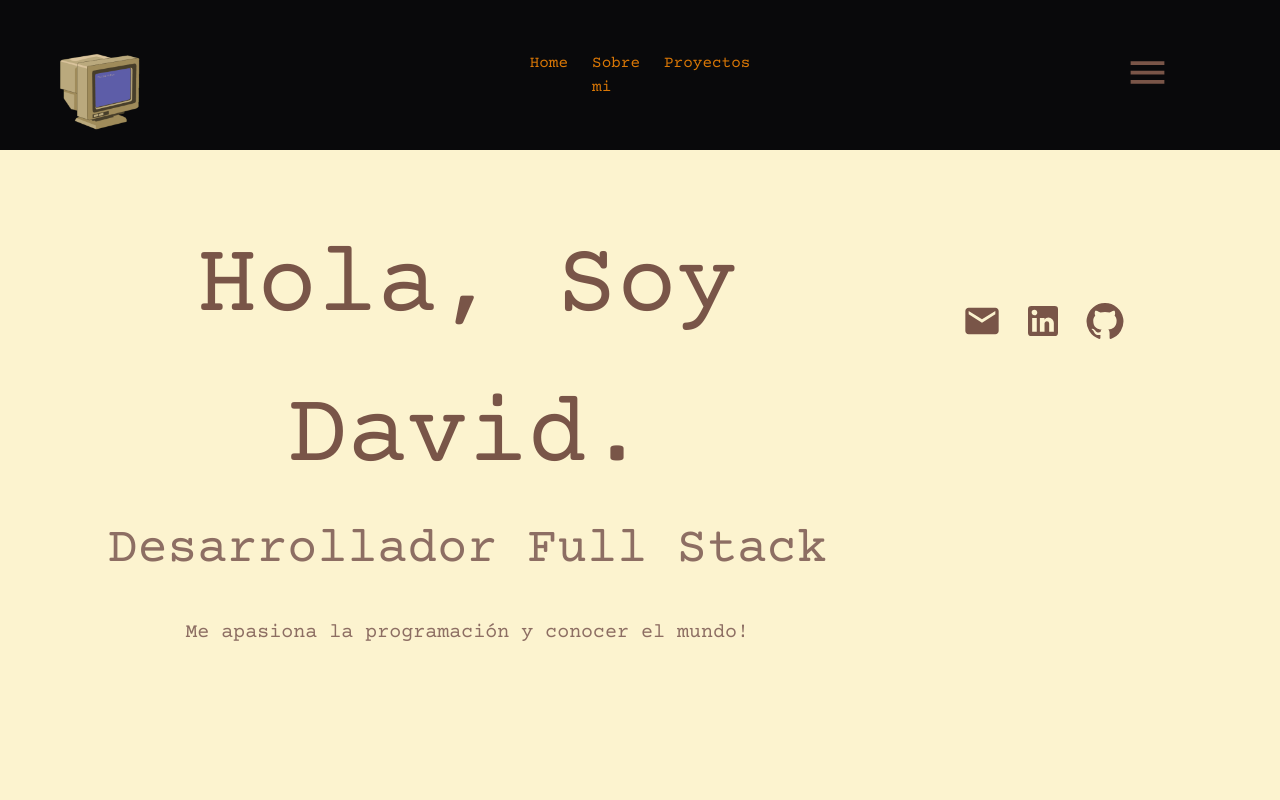
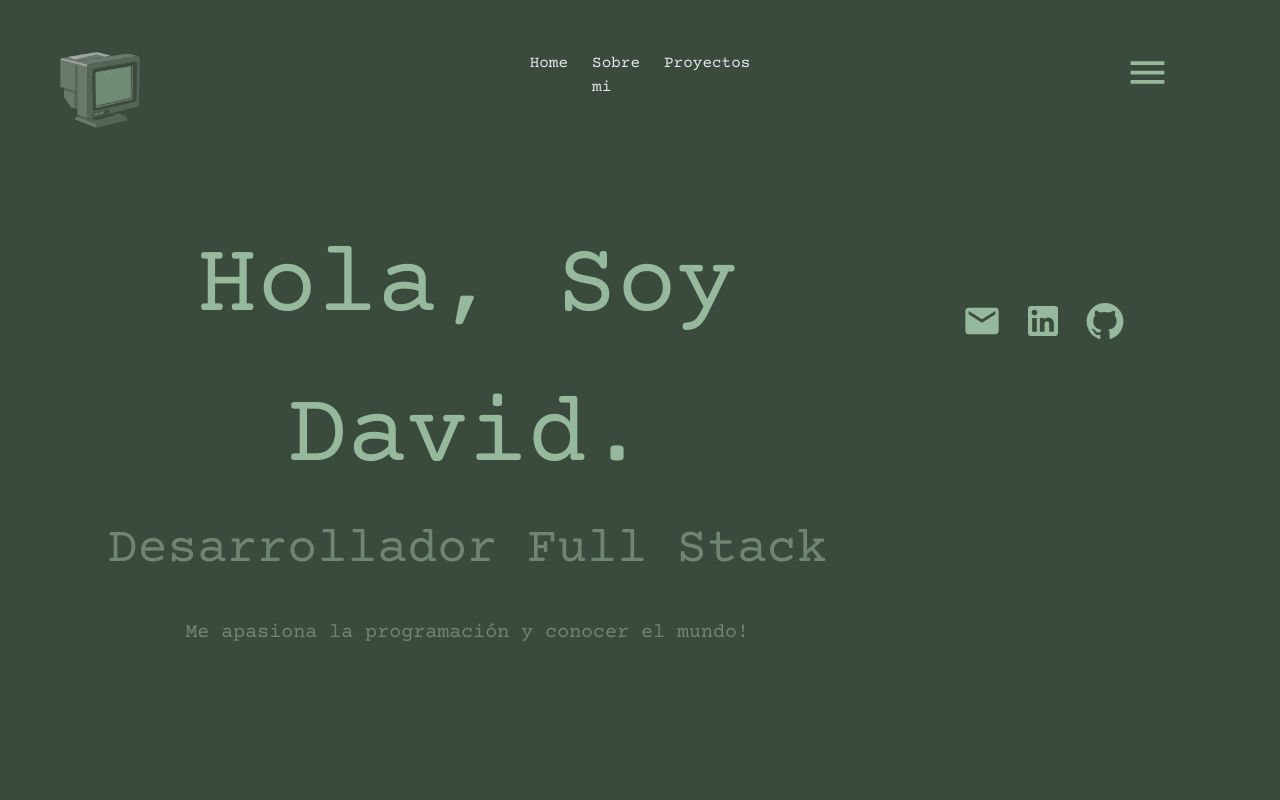
Before and after one commit to davidmarquez98/portafolio, a React (Vite) app: page /about in a window 1280 px wide. Shown: the top 800 px of the page. Built offline with nearby package versions, Linux system fonts and the light colour scheme.

Commit message:
feat: enable dark mode by default and remove black background from header

```diff
--- a/src/redux/darkmodeSlide.js
+++ b/src/redux/darkmodeSlide.js
@@ -1,6 +1,6 @@
 import { createSlice } from "@reduxjs/toolkit"
 
-const initialState = { value: "light" };
+const initialState = { value: "dark" };
 
 const modeSlide = createSlice({
     name: "mode",
--- a/src/views/components/header/Header.jsx
+++ b/src/views/components/header/Header.jsx
@@ -9,7 +9,7 @@ import './header.css';
 function Header(){
 
     return (
-        <header className="bg-zinc-950 w-full">
+        <header>
             <div className="header-content">
                 <div className="header__item">
                     <Logo/>
```
